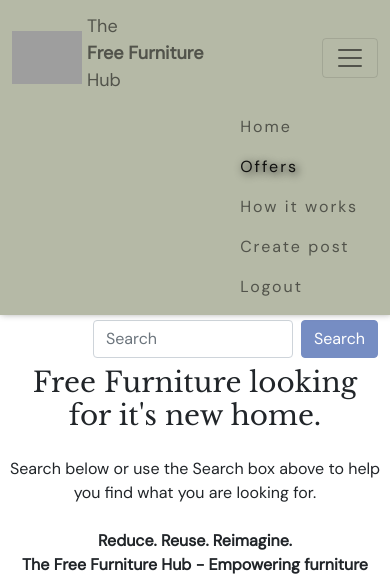
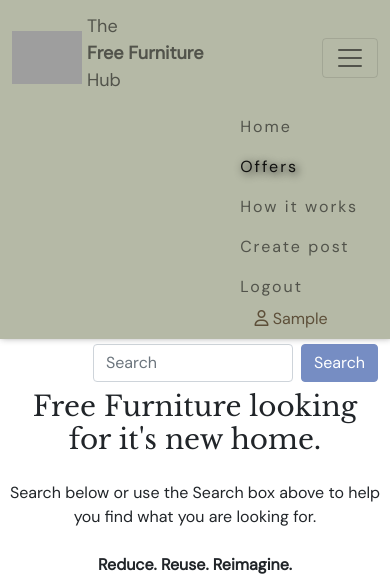
Before and after one commit to Louibens/PP4_FreeFurnitureHub, a Django app: page /furniture/ in a window 390 px wide, after a click that opens the changed part. Shown: the top 574 px of the page. Run offline with Django 3.2, Linux system fonts and the light colour scheme; the visitor is signed in with stand-in values (Sample User, id 1); data that the repository does not hold is empty; some libraries are stand-ins or nearby versions; grey boxes are pictures that could not be loaded.

Commit message:
Reposition username and My Items link in Nav bar

```diff
--- a/furniture/templates/furniture/furniture_items.html
+++ b/furniture/templates/furniture/furniture_items.html
@@ -11,7 +11,7 @@
 
   {% for furniture in furniture_items %}
   <a href="{% url 'furniture_detail' furniture.id %}" class="furniture" aria-label="Click to view {{furniture.title}}">
-    <div class="card m-3" style="width: 18rem;">
+    <div class="card m-3">
       <img class="card-img-top" src="{{furniture.image.url}}" alt="{{furniture.image_alt}}" style="height:75%">
       <div class="card-body">
         <h3 class="card-title">{{furniture.title.title}}</h3>
--- a/static/css/base.css
+++ b/static/css/base.css
@@ -116,7 +116,10 @@ img.logo {
 .user {
     font-size: 16px;
     padding-right: 1rem;
-    color: rgba(0,0,0,.55)
+    color: rgba(0,0,0,.55);
+    margin-bottom: 0;
+    color: var(--brown);
+    margin: auto auto
 }
 
 /* Form */
@@ -134,6 +137,7 @@ img.logo {
     height: 90%;
     margin-top: 1rem;
     box-shadow: var(--small-box-shadow);
+    width: 18rem
 }
 
 .furniture {
@@ -370,8 +374,4 @@ footer {
     .tffh_logo {
         font-size: 18px;
     }
-
-    .user {
-        display: none;
-    }
 }
--- a/templates/includes/header.html
+++ b/templates/includes/header.html
@@ -48,7 +48,12 @@
               <a class="nav-link {% if url_name == 'add_furniture' %}active{% endif %}"
                 href="{% url 'add_furniture' %}">Create post</a>
             </li>
-
+            {% if request.user.is_authenticated and request.user.furniture_owner.count > 0 %}
+            <li class="nav-item">
+              <a class="nav-link {% if url_name == 'my_items' %}active{% endif %}" href="{% url 'my_items' %}">My
+                Items</a>
+            </li>
+            {% endif %}
             <li class="nav-item">
               <a class="nav-link {% if url_name == 'account_logout' %}active{% endif %}"
                 href="/accounts/logout/">Logout</a>
@@ -63,32 +68,22 @@
                 href="/accounts/login/">Login</a>
             </li>
             {% endif %}
-            {% if request.user.is_authenticated and request.user.furniture_owner.count > 0 %}
-            <li class="nav-item">
-              <a class="nav-link {% if url_name == 'my_items' %}active{% endif %}" href="{% url 'my_items' %}">My
-                Items</a>
+            {% if user.is_authenticated %}
+            <li class="user">
+              <i class="far fa-user"></i> {{ user.username.title|truncatechars:25 }}
             </li>
             {% endif %}
           </ul>
         </div>
         <div class="container-fluid me-auto nav-cont desktop-display">
-          <!-- Display username on desktop and tablet -->
-          {% if user.is_authenticated %}
-          <span class="user">
-            <i class="far fa-user"></i> {{ user.username.title|truncatechars:25 }}
-          </span>
-          {% endif %}
           <!-- Form for search box -->
           <form class="d-flex s-box" role="search" method="GET" action="{% url 'furniture_items' %}">
             <input class="form-control search me-2" name="q" type="search" placeholder="Search furniture"
               aria-label="Search">
             <button class="btn btn-outline-primary" type="submit">Search</button>
           </form>
-
         </div>
-
       </div>
-
     </div>
   </nav>
   <!-- Alert messaging -->
@@ -96,7 +91,6 @@
     <div class="row">
       <div class="col-md-8 offset-md-2">
         {% for message in messages %}
-
         <div class="alert {{ message.tags }} alert_dismissable fade show" id="msg" role="alert">
           {{ message | safe }}
           <button type="button" class="btn-close" data_bs_dismiss="alert" aria-label="Close"></button>
@@ -112,12 +106,6 @@
       <input class="form-control search me-2" name="q" type="search" placeholder="Search" aria-label="Search">
       <button class="btn btn-outline-primary" type="submit">Search</button>
     </form>
-    <!-- Display username for mobile display. Name truncated -->
-    {% if user.is_authenticated %}
-    <span class="user">
-      <i class="far fa-user"></i> {{ user.username.title|truncatechars:12  }}
-    </span>
-    {% endif %}
   </div>
   <!-- Javascript for Alerts -->
   <script>
```
